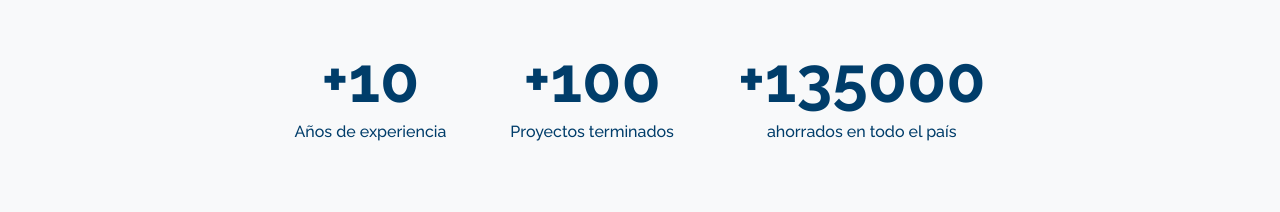
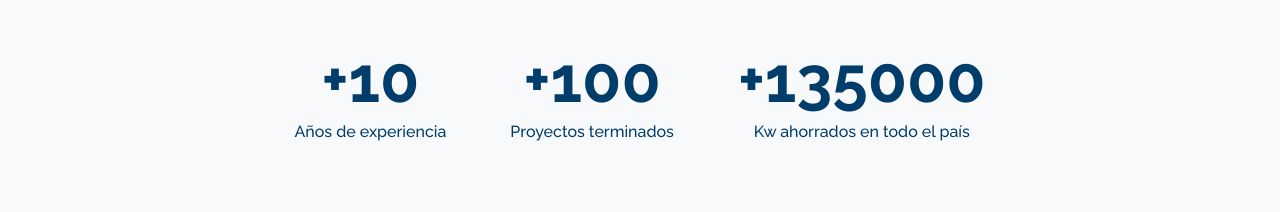
Before and after one commit to facundososa559/cupti, a React (Create React App) app: page / in a window 1280 px wide. Shown: the part 2201-2413 px from the top of the page. Built offline with nearby package versions, Linux system fonts and the light colour scheme.

Commit message:
corrijo counter

```diff
--- a/src/pages/Home.jsx
+++ b/src/pages/Home.jsx
@@ -39,7 +39,7 @@ function Home() {
           <div className='experience container--center'>
             <AnimatedCounter endValue={10} label="Años de experiencia" />
             <AnimatedCounter endValue={100} label="Proyectos terminados" />
-            <AnimatedCounter endValue={135000} label="ahorrados en todo el país" />
+            <AnimatedCounter endValue={135000} label="Kw ahorrados en todo el país" />
           </div>
         </section>
 
```
